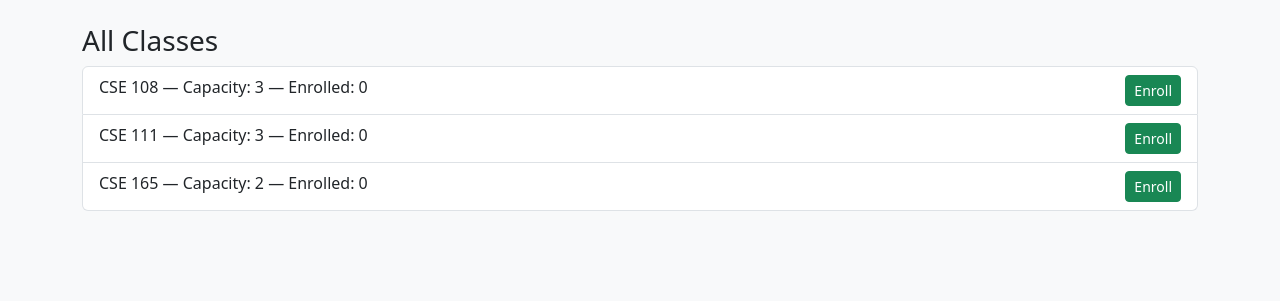
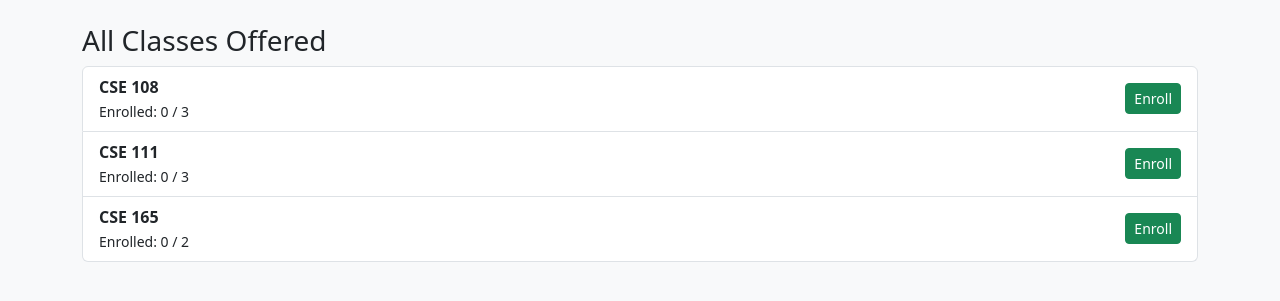
Before and after one commit to achu-nat/lab8_app, a Flask app: page /student/all_classes in a window 1280 px wide. Shown: the part 56-357 px from the top of the page. Run offline with Flask 3, Linux system fonts and the light colour scheme; a user stored in the database is signed in; data comes from the database, SQL or seed files in the repository; data that the repository does not hold is empty.

```diff
--- a/templates/student_all_classes.html
+++ b/templates/student_all_classes.html
@@ -1,12 +1,17 @@
 {% extends "base.html" %}
 {% block content %}
-<h3>All Classes</h3>
+
+<h3>All Classes Offered</h3>
 
 <ul class="list-group">
 {% for c in classes %}
-  <li class="list-group-item d-flex justify-content-between">
-    <span>{{ c.name }} — Capacity: {{ c.capacity }} — Enrolled: {{ c.enrollments|length }}</span>
-    <a class="btn btn-sm btn-success" href="/student/enroll/{{ c.id }}">Enroll</a>
+  <li class="list-group-item d-flex justify-content-between align-items-center">
+    <div>
+        <strong>{{ c.name }}</strong><br>
+        <small>Enrolled: {{ c.enrollments|length }} / {{ c.capacity }}</small>
+    </div>
+
+    <a href="/student/enroll/{{ c.id }}" class="btn btn-success btn-sm">Enroll</a>
   </li>
 {% endfor %}
 </ul>
```
Also changed, not shown: templates/student_my_classes.html (+12 -4 lines).
